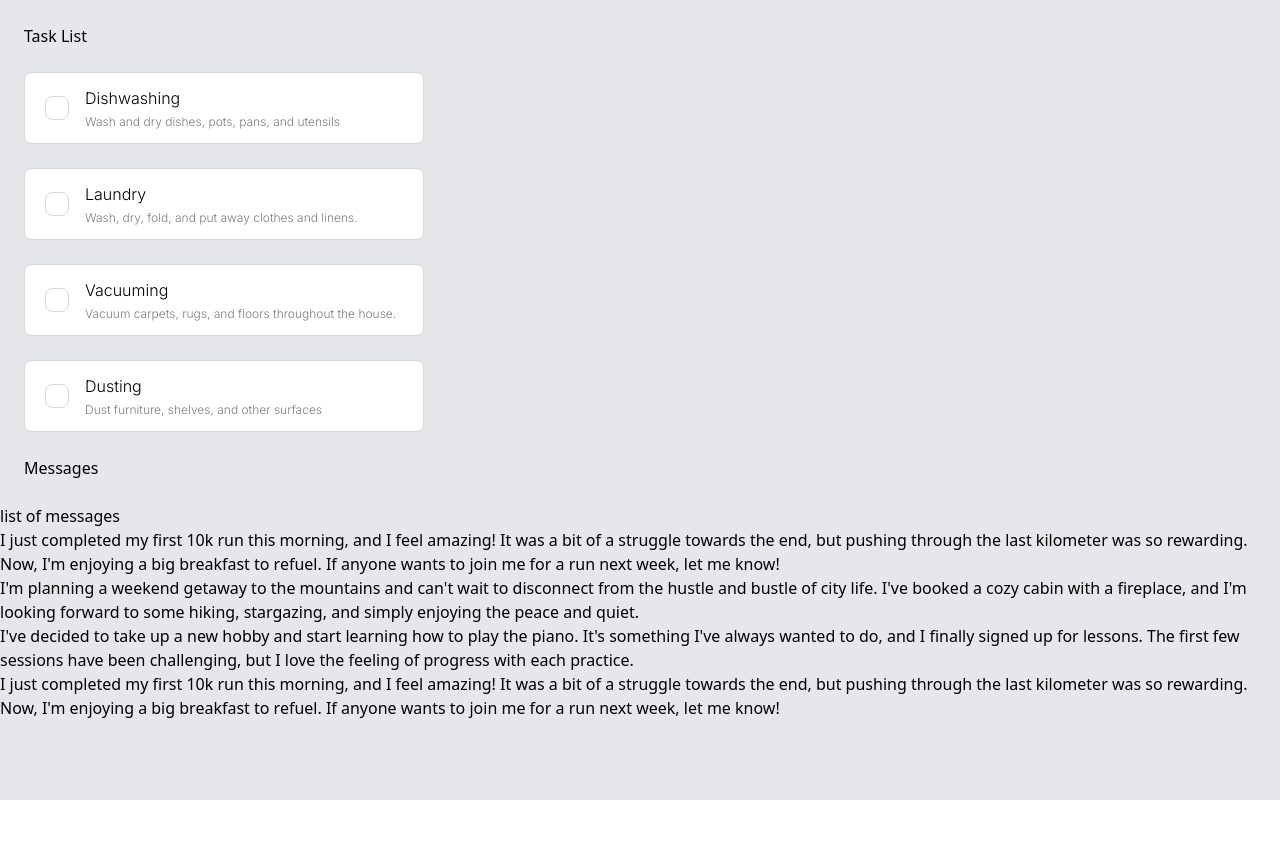
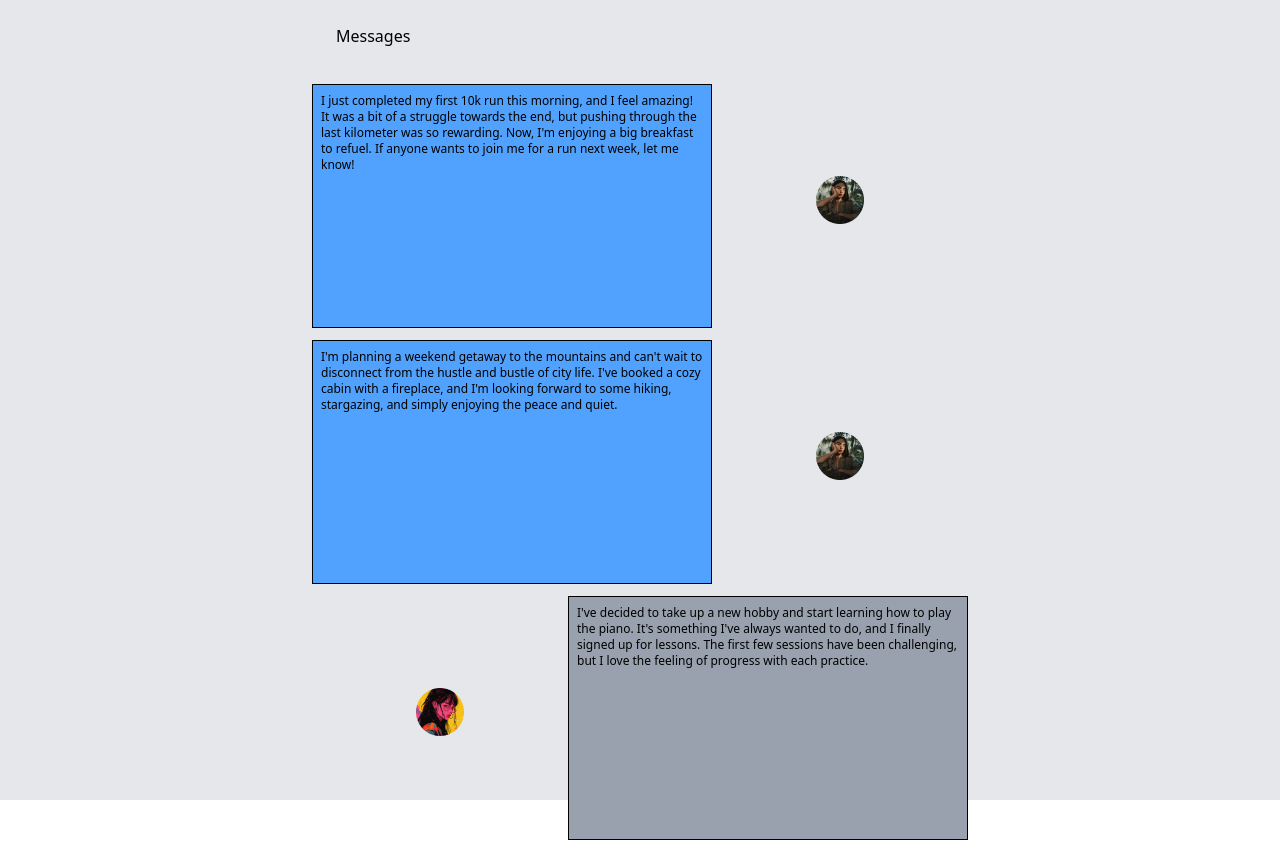
Before and after one commit to williamldennis/f2-styling, a React (Vite) app: page / in a window 1280 px wide. Shown: the top 841 px of the page. Before the commit the page ends 800 px from the top, so only its background shows below. Built offline with nearby package versions, Linux system fonts and the light colour scheme; a web font is replaced by a local one.

Commit message:
flex row reverse

```diff
--- a/src/App.tsx
+++ b/src/App.tsx
@@ -1,5 +1,4 @@
 import './App.css'
-import TaskList from './components/TaskList';
 import MessageList from './components/MessageList';
 
 function App() {
@@ -7,8 +6,8 @@ function App() {
     <>
       <div className='bg-gray-200 h-screen w-screen absolute flex justify-center'>
         <div>
-          <div className='m-6'>Task List</div>
-          <TaskList />
+          {/* <div className='m-6'>Task List</div>
+          <TaskList /> */}
           <div className='m-6'>Messages</div>
           <MessageList />
         </div>
--- a/src/components/Message.tsx
+++ b/src/components/Message.tsx
@@ -1,14 +1,63 @@
 import type { MessageData } from "./MessageList"
+import { clsx } from 'clsx';
 
 
 export type MessageProps = {
     data: MessageData
 }
 
+const fromMeBodyStyle = clsx(
+    "bg-blue-400"
+)
+
+const notFromMeBodyStyle = clsx(
+    "bg-gray-400"
+)
+
+const fromMeImageStyle = clsx(
+    ""
+)
+
+const notFromMeImageStyle = clsx(
+    ""
+)
+
+const fromMeLayoutStyle = clsx(
+    "flex-row-reverse"
+)
+
+const notFromMeLayoutStyle = clsx(
+    ""
+)
+
 export default function Message({ data }: MessageProps) {
     return (
-        <div>
-            {data.body}
-        </div>
+        <>
+            <div className="">
+                <div className={
+                    clsx("flex",
+                        data.fromMe && fromMeLayoutStyle,
+                        !data.fromMe && notFromMeLayoutStyle)}>
+                    <div style={{ backgroundImage: `url(${data.picUrl})` }}
+                        className={clsx("bg-over bg-center h-64 w-64 bg-no-repeat",
+                            data.fromMe && fromMeImageStyle,
+                            !data.fromMe && notFromMeImageStyle
+                        )}
+                    >
+                    </div>
+                    <div className={
+                        clsx("bg-gray-80 border w-100 text-wrap p-2 mt-3 text-xs",
+                            data.fromMe && fromMeBodyStyle,
+                            !data.fromMe && notFromMeBodyStyle)}>
+                        {data.body}
+                    </div>
+
+
+                </div>
+            </div>
+
+
+        </>
+
     )
 }
--- a/src/components/MessageList.tsx
+++ b/src/components/MessageList.tsx
@@ -3,36 +3,40 @@ import Message from "./Message"
 export type MessageData = {
     id: number,
     body: string,
-    fromMe: boolean
+    fromMe: boolean,
+    picUrl: string
 }
 
 const messageList: MessageData[] = [
     {
         "id": 1,
         "body": "I just completed my first 10k run this morning, and I feel amazing! It was a bit of a struggle towards the end, but pushing through the last kilometer was so rewarding. Now, I'm enjoying a big breakfast to refuel. If anyone wants to join me for a run next week, let me know!",
-        "fromMe": true
+        "fromMe": true,
+        "picUrl": "src/assets/Avatar_Me.png"
     },
     {
         "id": 2,
         "body": "I'm planning a weekend getaway to the mountains and can't wait to disconnect from the hustle and bustle of city life. I've booked a cozy cabin with a fireplace, and I'm looking forward to some hiking, stargazing, and simply enjoying the peace and quiet. ",
-        "fromMe": true
+        "fromMe": true,
+        "picUrl": "src/assets/Avatar_Me.png"
     },
     {
         "id": 3,
         "body": "I've decided to take up a new hobby and start learning how to play the piano. It's something I've always wanted to do, and I finally signed up for lessons. The first few sessions have been challenging, but I love the feeling of progress with each practice.",
-        "fromMe": false
+        "fromMe": false,
+        "picUrl": "src/assets/Avatar_Not_Me.png"
     },
     {
         "id": 4,
         "body": "I just completed my first 10k run this morning, and I feel amazing! It was a bit of a struggle towards the end, but pushing through the last kilometer was so rewarding. Now, I'm enjoying a big breakfast to refuel. If anyone wants to join me for a run next week, let me know!",
-        "fromMe": true
+        "fromMe": true,
+        "picUrl": "src/assets/Avatar_Me.png"
     }
 ]
 
 export default function MessageList() {
     return (
         <div>
-            list of messages
             <Message
                 data={messageList[0]}
             />
```
Also changed, not shown: src/assets/Avatar_Me.png (added), src/assets/Avatar_Not_Me.png (added).
